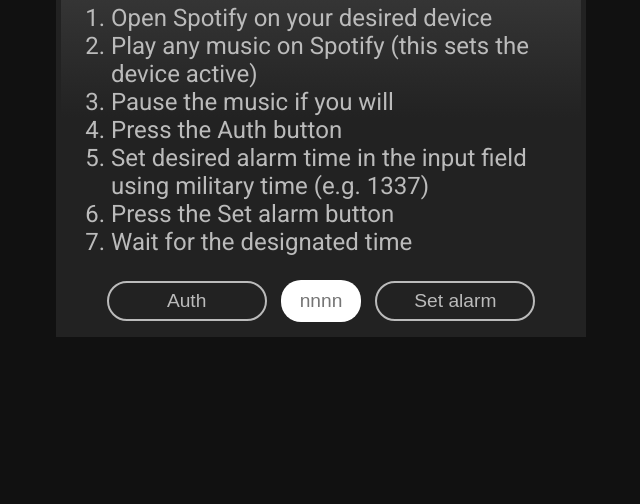
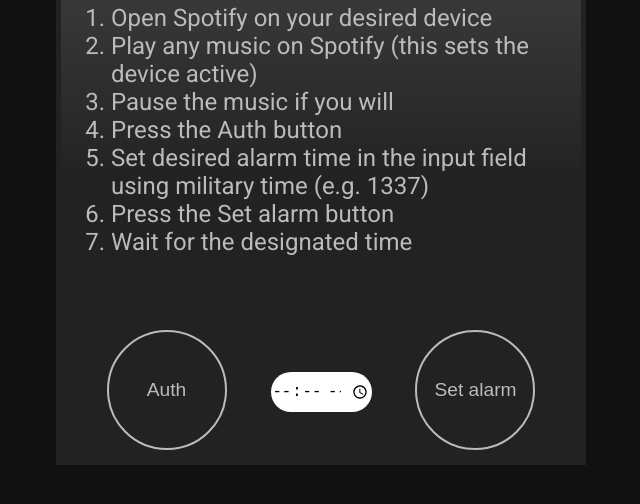
Before and after one commit to fymmit/spotify-alarm, a website: page ui/index.html in a window 1280 px wide. Shown: the part 110-614 px from the top of the page, without its empty margins (319-959 px from the left). Drawn offline with Linux system fonts and the light colour scheme.

Commit message:
Use time input.

```diff
--- a/src/timer.js
+++ b/src/timer.js
@@ -1,7 +1,7 @@
 function calculateTimeout(end) {
     return new Promise(resolve => {
-        let endHours = end.substr(0, 2)
-        let endMinutes = end.substr(2, 2)
+        let endHours = end.substring(0, end.indexOf(':'))
+        let endMinutes = end.substring(end.indexOf(':') + 1)
         let startTime = new Date()
         let endTime = new Date()
         endTime.setHours(endHours)
--- a/ui/index.html
+++ b/ui/index.html
@@ -26,7 +26,7 @@
         </div>
         <div class="form">
             <button id="auth-button">Auth</button>
-            <input id="time-input" type="text" name="time" placeholder="nnnn">
+            <input id="time-input" type="time" name="time">
             <button id="alarm-button">Set alarm</button>
         </div>
     </div>
--- a/ui/site.js
+++ b/ui/site.js
@@ -18,6 +18,7 @@
 }
 
 function play(e) {
+    if (input.value) {
         if (sessionStorage.refresh_token) {
             let refreshToken = sessionStorage.refresh_token
             let alarmTime = input.value
@@ -34,6 +35,9 @@
             })
         } else {
             alert('Please authenticate first.')
+        }
+    } else {
+        alert('Enter a time.')
     }
 }
 
--- a/ui/style.css
+++ b/ui/style.css
@@ -14,13 +14,14 @@
 
 .form {
     text-align: center;
+    padding-top: 50px;
 }
 
 button {
-    height: 40px;
-    width: 160px;
+    height: 120px;
+    width: 120px;
     border: 2px solid #bbb;
-    border-radius: 20px;
+    border-radius: 50%;
     background: #222;
     color: #bbb;
     font-size: larger;
@@ -30,18 +31,19 @@
     cursor: pointer;
     background: #23cf5f;
     color: #111;
+    border: 0px;
     border-color: #111;
 }
 
 input {
     height: 40px;
-    width: 4em;
+    width: 100px;
     border: 0px;
     background: #fff;
     border-radius: 20px;
     font-size: larger;
     text-align: center;
-    margin: 0 10px;
+    margin: 0 40px;
 }
 
 ol {
```
Lines whose indentation alone changed are shown as unchanged.
